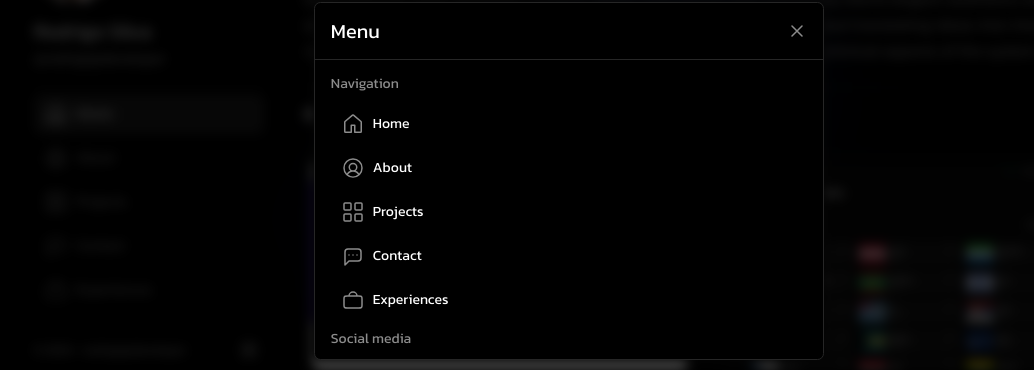
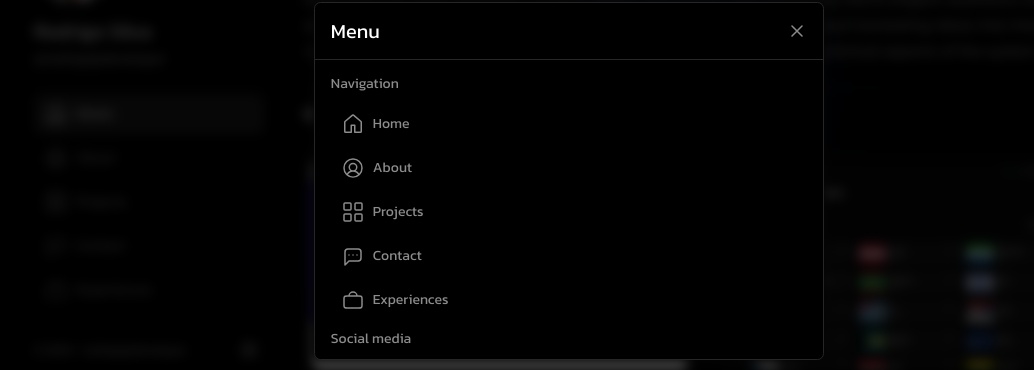
Before and after one commit to rodrigojsdeveloper/rodrigojs.dev, a Next.js app: page / in a window 1280 px wide. Both pictures are taken after a click on the button 320 px from the left and 568 px from the top of the page. Shown: the part 219-589 px from the top of the page, without its empty margins (71-1105 px from the left). Built offline with nearby package versions, Linux system fonts and the light colour scheme.

Commit message:
style: change link color to gray

```diff
--- a/src/components/Modal.tsx
+++ b/src/components/Modal.tsx
@@ -46,14 +46,35 @@ const Modal = () => {
         <div className="overflow-y-auto px-4 pb-2 pt-1.5">
           <Paragraphy text="Navigation" style="text-sm py-2" />
           <nav className="flex flex-col gap-1">
-            <CustomLink href="" Icon={<Home />} text="Home" />
-            <CustomLink href="about" Icon={<About />} text="About" />
-            <CustomLink href="projects" Icon={<Projects />} text="Projects" />
-            <CustomLink href="contact" Icon={<Contact />} text="Contact" />
+            <CustomLink
+              href=""
+              Icon={<Home />}
+              text="Home"
+              style="text-color-paragraphy"
+            />
+            <CustomLink
+              href="about"
+              Icon={<About />}
+              text="About"
+              style="text-color-paragraphy"
+            />
+            <CustomLink
+              href="projects"
+              Icon={<Projects />}
+              text="Projects"
+              style="text-color-paragraphy"
+            />
+            <CustomLink
+              href="contact"
+              Icon={<Contact />}
+              text="Contact"
+              style="text-color-paragraphy"
+            />
             <CustomLink
               href="experiences"
               Icon={<Experiences />}
               text="Experiences"
+              style="text-color-paragraphy"
             />
           </nav>
 
@@ -64,7 +85,7 @@ const Modal = () => {
                 key={index}
                 target="_blank"
                 href={media.link}
-                className="row flex h-10 w-full items-center gap-2 rounded-def px-2.5 py-2 text-sm hover:bg-link-hover active:bg-link-active"
+                className="row flex h-10 w-full items-center gap-2 rounded-def px-2.5 py-2 text-sm text-color-paragraphy hover:bg-link-hover active:bg-link-active"
               >
                 <Image
                   src={media.img}
@@ -81,7 +102,7 @@ const Modal = () => {
           <nav className="flex flex-col gap-1">
             <button
               onClick={copyToClipboard}
-              className={`row flex h-10 w-full items-center gap-2 rounded-def px-2.5 py-2 text-sm hover:bg-link-hover active:bg-link-active`}
+              className="row flex h-10 w-full items-center gap-2 rounded-def px-2.5 py-2 text-sm text-color-paragraphy hover:bg-link-hover active:bg-link-active"
             >
               <Chain /> Copy link
             </button>
@@ -89,7 +110,7 @@ const Modal = () => {
               target="_blank"
               href="https://github.com/rodrigojsdeveloper/rodrigojs.dev/"
               suppressHydrationWarning={true}
-              className={`row flex h-10 w-full items-center gap-2 rounded-def px-2.5 py-2 text-sm hover:bg-link-hover active:bg-link-active`}
+              className="row flex h-10 w-full items-center gap-2 rounded-def px-2.5 py-2 text-sm text-color-paragraphy hover:bg-link-hover active:bg-link-active"
             >
               <Code /> Source code
             </Link>
```
